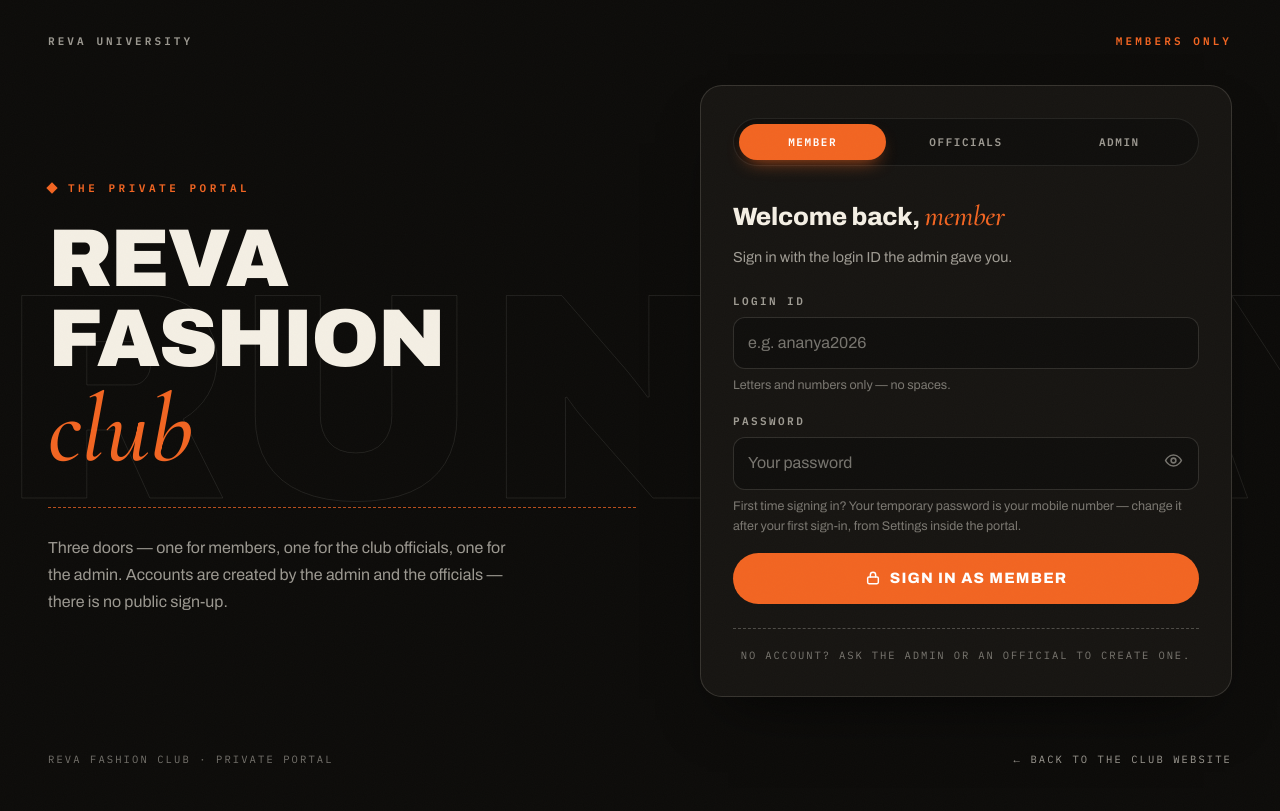
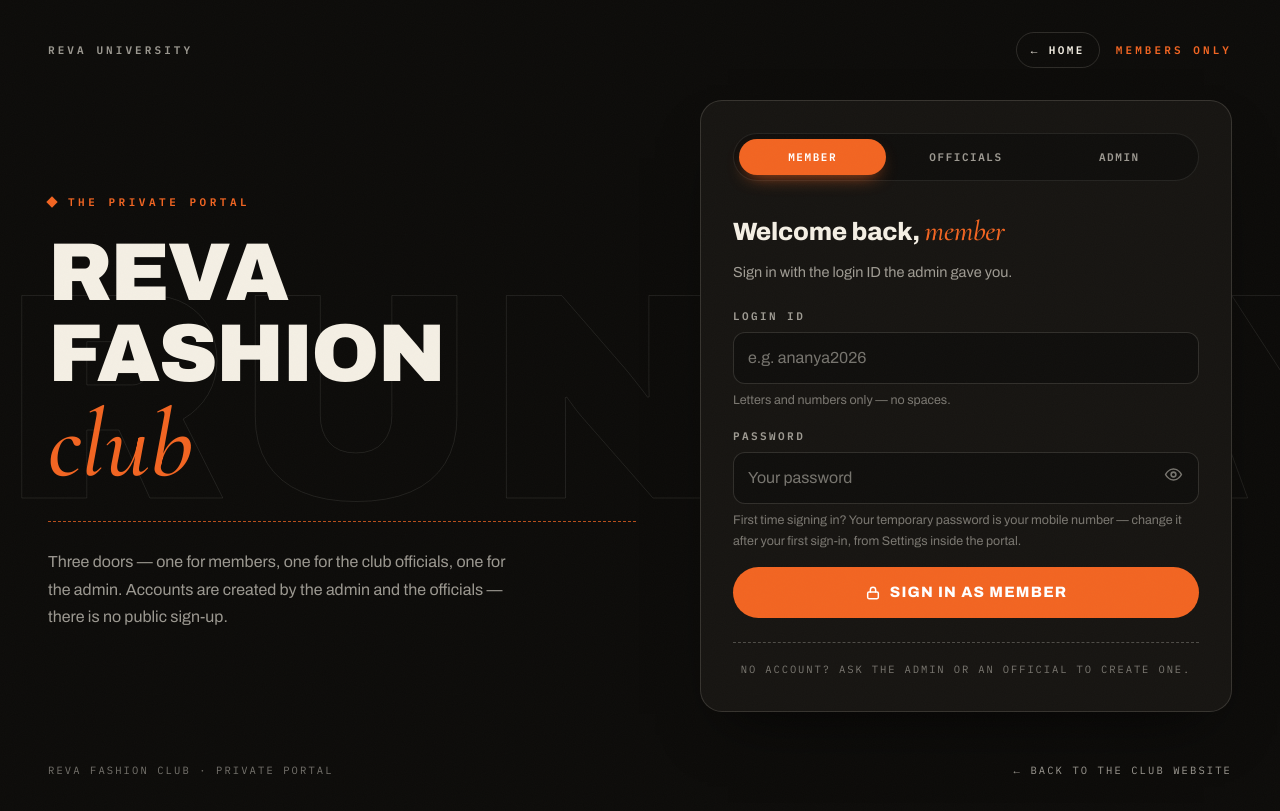
Before and after one commit to mvarunsptspt/reva-fashion-club, a plain HTML site: page portal/login.html in a window 1280 px wide. Drawn offline with nearby package versions, Linux system fonts and the light colour scheme.

Commit message:
Add files via upload

```diff
--- a/portal/login.html
+++ b/portal/login.html
@@ -39,6 +39,9 @@
   /* top bar */
   .topbar{display:flex;justify-content:space-between;align-items:center;gap:16px;font-family:"IBM Plex Mono",monospace;font-size:11px;font-weight:600;letter-spacing:.28em;text-transform:uppercase;color:var(--cream-62)}
   .topbar .members-only{color:var(--orange)}
+  .topbar .top-right{display:flex;align-items:center;gap:16px}
+  .home-link{display:inline-flex;align-items:center;gap:6px;border:1px solid var(--line);border-radius:999px;padding:8px 14px;color:var(--cream);text-decoration:none;letter-spacing:.22em}
+  .home-link:hover{border-color:var(--orange);color:var(--orange)}
 
   /* two-column stage */
   .stage{flex:1;display:grid;grid-template-columns:1.05fr .95fr;gap:clamp(32px,5vw,72px);align-items:center;padding:clamp(28px,4vh,48px) 0}
@@ -111,7 +114,7 @@
 <div class="page">
   <header class="topbar">
     <span>REVA University</span>
-    <span class="members-only">Members Only</span>
+    <span class="top-right"><a class="home-link" href="../index.html">&larr; Home</a><span class="members-only">Members Only</span></span>
   </header>
 
   <main class="stage">
```
Also changed, not shown: portal/app.html (+2 -0 lines).
